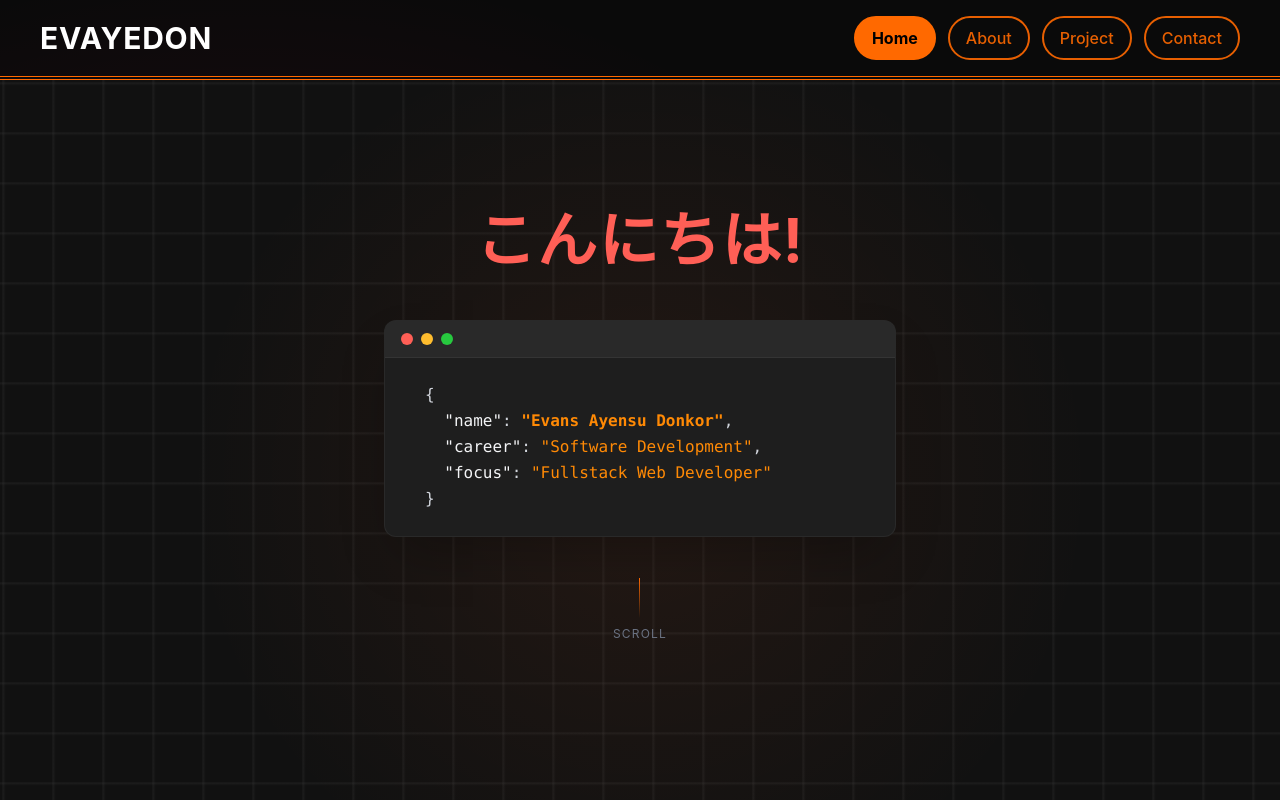
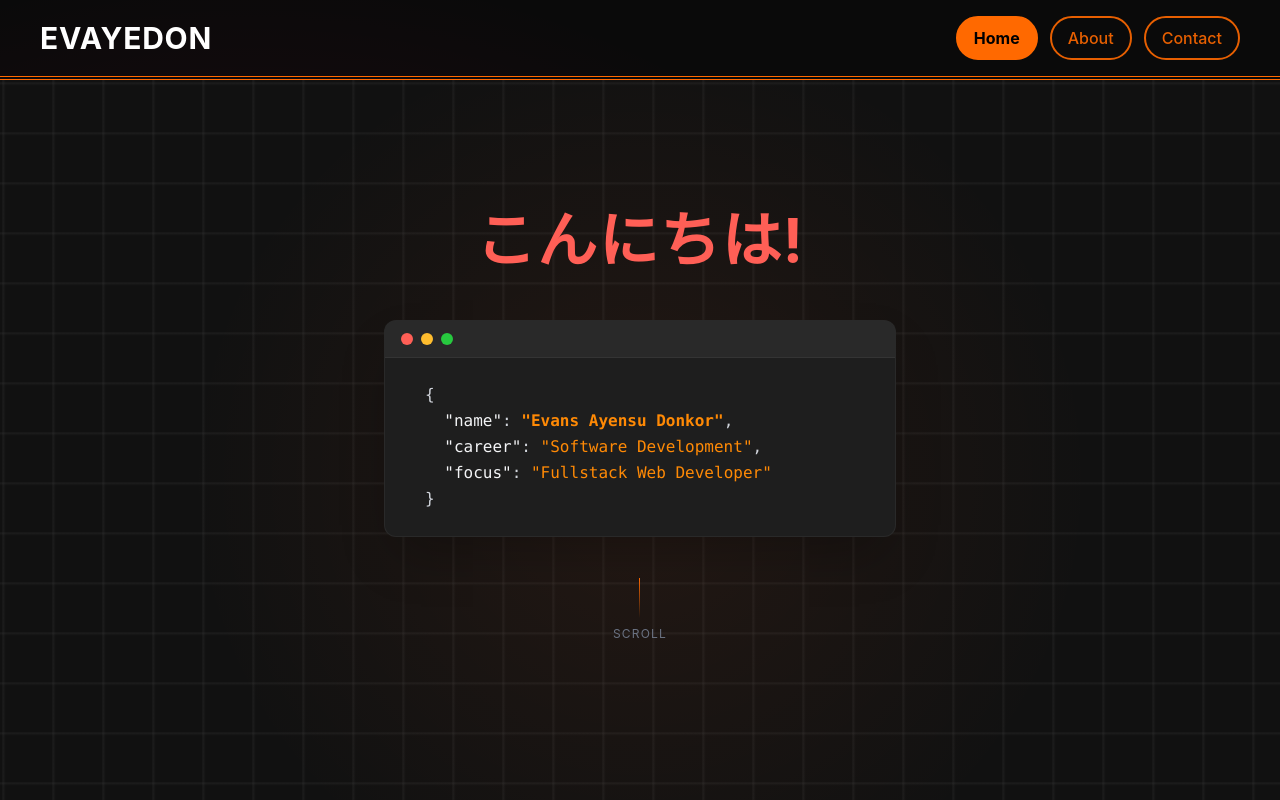
Before and after one commit to evayedon/portfolio, a React (Vite) app: page / in a window 1280 px wide. Shown: the top 800 px of the page. Built offline with nearby package versions, Linux system fonts and the light colour scheme.

Commit message:
refactor: remove unused components and clean up navigation links

```diff
--- a/src/App.tsx
+++ b/src/App.tsx
@@ -2,7 +2,6 @@ import { useEffect, useState } from "react";
 import Navigation from "./components/navigation";
 import Contact from "./components/contact";
 import About from "./components/about";
-import Projects from "./components/projects";
 import HeroSection from "./components/hero";
 
 function App() {
--- a/src/components/hero.tsx
+++ b/src/components/hero.tsx
@@ -1,6 +1,5 @@
 import { motion, AnimatePresence } from "framer-motion";
 import { useState, useEffect } from "react";
-import Navigation from "./navigation";
 
 const greetings = ["Bonjour!", "Hola!", "こんにちは!", "你好!", "Hɛlo!"];
 
--- a/src/components/navigation.tsx
+++ b/src/components/navigation.tsx
@@ -4,7 +4,7 @@ import { motion } from "framer-motion";
 const navLinks = [
   { label: "Home", href: "#home" },
   { label: "About", href: "#about" },
-  { label: "Project", href: "#projects" },
+ // { label: "Project", href: "#projects" },
   { label: "Contact", href: "#contacts" },
 ];
 
--- a/src/components/projects.tsx
+++ b/src/components/projects.tsx
@@ -6,7 +6,7 @@ const projects = [
   {
     name: "Smart Parking System Simulator",
     type: "SYSTEM DEVELOPMENT",
-    link: "",
+    link: "https://github.com/evayedon/Smart-Parking-Simulator",
     description:
       "Advanced Python application simulating smart parking solutions. Implements object-oriented principles and optimized algorithms for efficient parking management with real-time availability tracking.",
     image: codeblockImg,
@@ -14,7 +14,7 @@ const projects = [
   {
     name: "Weather App",
     type: "WEB DEVELOPMENT",
-    link: "",
+    link: "https://github.com/evayedon/Weather-App",
     description:
       "Interactive weather application leveraging public APIs to deliver real-time meteorological data. Features include 5-day forecasts and location search with a responsive interface.",
     image: codingImg,
@@ -22,7 +22,7 @@ const projects = [
   {
     name: "Game Store Management System",
     type: "SYSTEM DEVELOPMENT",
-    link: "",
+    link: "https://github.com/evayedon/Game-Store-Management-System",
     description:
       "Full-featured store management system with inventory tracking, sales reporting, and customer management built with Python and SQLite.",
     image: codeblockImg,
```
Also changed, not shown: src/components/about.tsx (+0 -84 lines).
